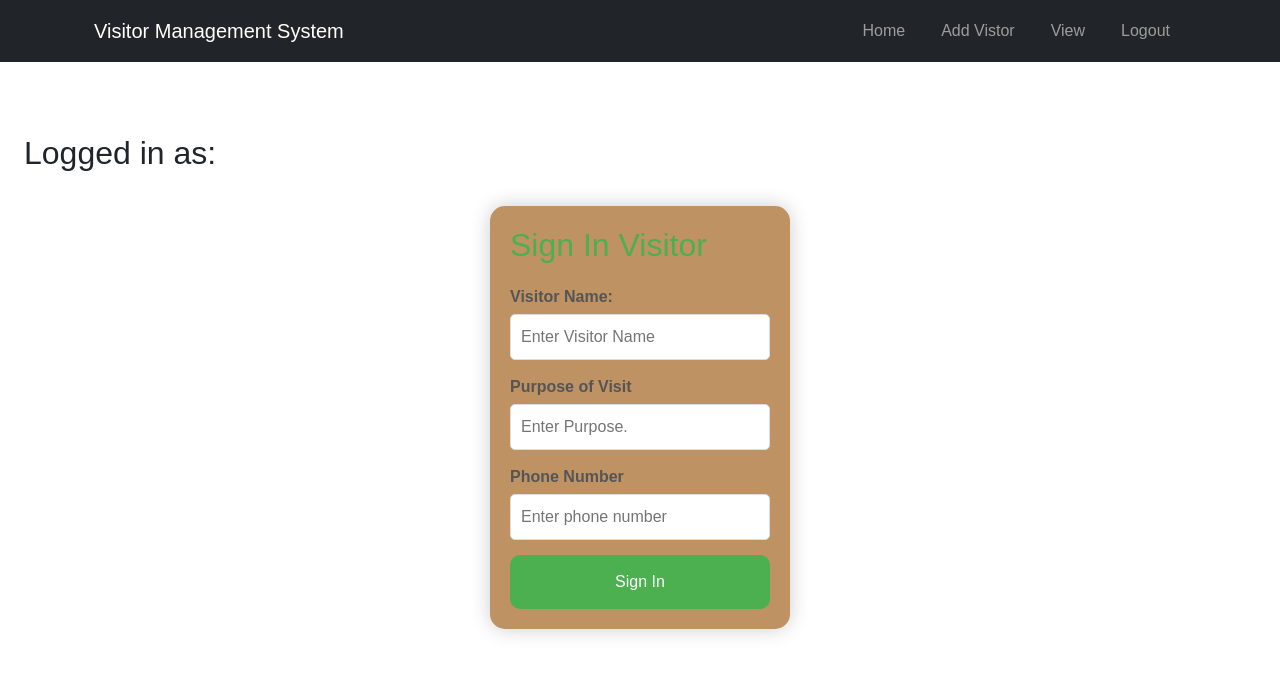
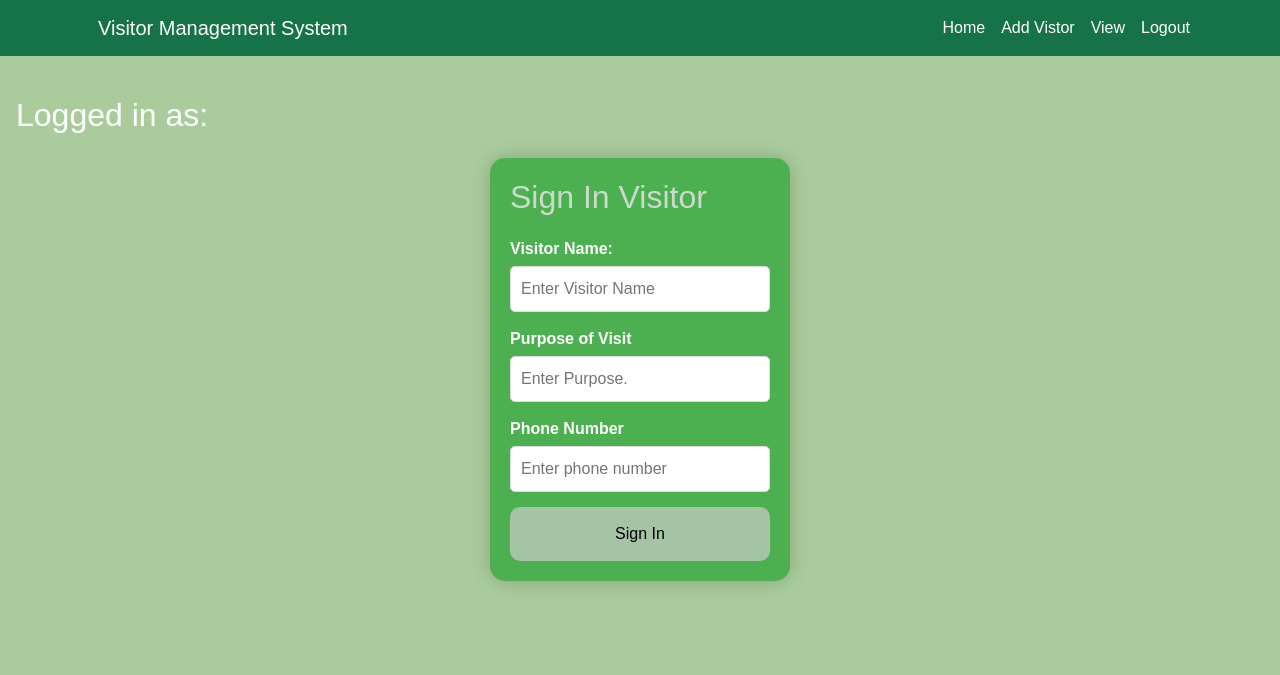
Before and after one commit to specialyas/Visitor-management-System, a PHP site: page /user/add_visitor.php in a window 1280 px wide. Shown: the top 675 px of the page. Run offline with PHP 8.4, Linux system fonts and the light colour scheme; the visitor is signed in with stand-in values (Sample User, id 1); data that the repository does not hold is empty.

Commit message:
improve styling

```diff
--- a/css/new_style.css
+++ /dev/null
@@ -1,3 +0,0 @@
-body{
-    background-color: black;
-}
--- a/css/style.css
+++ b/css/style.css
@@ -2,15 +2,15 @@ body {
     font-family: Arial, sans-serif;
     margin: 0;
     padding: 0;
-
+    background-color: #aacc9d;
 }
 
 .main {
-    background-color: #BF9264;
+    background-color: #4caf50;
     border-radius: 15px;
     box-shadow: 0 0 20px rgba(0, 0, 0, 0.2);
     padding: 20px;
-    margin: 10px auto;
+    margin: auto;
     width: 300px;
     display: flex;
     justify-content: center;
@@ -18,7 +18,7 @@ body {
 }
 
 .main h2 {
-    color: #4caf50;
+    color: #cadbcb;
     margin-bottom: 20px;
 }
 
@@ -55,7 +55,7 @@ button[type="submit"] {
     opacity: 0;
     transition: opacity 0.5s ease-in-out;
 }
-
+/*
 .navbar ul {
     list-style: none;
     padding: 0;
@@ -73,9 +73,78 @@ button[type="submit"] {
     border-radius: 5px;
     transition: background 0.3s;
 }
-
-.navbar a.active {
-    background: #007bff; /* Highlight color */
+*/
+.nav-link:hover {
+    color: #157347 !important;
+    background-color: #aacc9d;
+}
+/* #navbar a.active {
+    background: #007bff;
     color: white;
     font-weight: bold;
-}
+}  */
+
+        /* Navbar styling */
+        .navbar {
+            background-color: #157347;
+        }
+        .navbar:hover {
+                        background-color: #157347;
+
+        }
+        .navbar-brand, .navbar-nav .nav-link {
+            color: white;
+        }
+
+        /* Sidebar styling */
+        .sidebar {
+            background-color: #b3e5fc;
+            padding: 20px;
+            height: 100vh;
+        }
+
+        /* Search box styling */
+        .search-box {
+            background: white;
+            padding: 15px;
+            border-radius: 5px;
+        }
+
+        /* Input field background */
+        .form-control {
+            background: #f1f1f1;
+        }
+
+        /* Search and Clear button styling */
+        .search-btn, .clear-btn {
+            width: 100%;
+        }
+        .clear-btn {
+            background-color: #dc3545;
+            color: white;
+        }
+
+        /* Visitor card styling */
+        .visitor-card {
+            background: white;
+            border-radius: 8px;
+            box-shadow: 0px 4px 8px rgba(0, 0, 0, 0.1);
+            padding: 15px;
+            margin-bottom: 20px;
+        }
+        .pagination {
+            display: flex;
+            justify-content: center;
+            margin-top: 20px;
+        }
+        .page-link {
+            color: #007bff;
+            border: 1px solid #007bff;
+        }
+        .page-link:hover {
+            background-color: #157347;
+            color: white;
+        }
+        .error-alert {
+            margin-bottom: 15px;
+        }
--- a/css/visitorFormStyles.css
+++ b/css/visitorFormStyles.css
@@ -17,7 +17,7 @@ nav {
     align-items: flex-start; /* Changed from center to flex-start to prevent centering vertically */
     min-height: calc(100vh - 60px); /* Adjust height minus the height of the navbar */
 /*     padding-top: 20px; /* Adjust the space between navbar and form */
-  background-color: #f0f0f0; /* Ensure the background color is distinct */
+  background-color: #93c0a2; /* Ensure the background color is distinct */
     border: 1px dotted red;
 }
 
@@ -55,8 +55,8 @@ button[type="submit"] {
     padding: 15px;
     border-radius: 10px;
     border: none;
-    background-color: #4caf50;
-    color: white;
+    background-color: #e4ece5;
+    color: black;
     cursor: pointer;
     width: 100%;
     font-size: 16px;
--- a/user/add_visitor.php
+++ b/user/add_visitor.php
@@ -5,9 +5,7 @@ session_start();
 
 $email = $_SESSION['email']; // Fetch the email from the session
 
-
 $username = getUsernameByEmail($conn, $email);
-
 ?>
 
 <!DOCTYPE html>
@@ -21,6 +19,23 @@ $username = getUsernameByEmail($conn, $email);
 
     <title>HTML Registration Form</title>
     <style>
+        body{
+            color: #fff
+        }
+        button[type="submit"] {
+        padding: 15px;
+        border-radius: 10px;
+        border: none;
+        background-color:rgb(165, 196, 166);
+        color: black;
+        cursor: pointer;
+        width: 100%;
+        font-size: 16px;
+}
+
+label{
+    color: #fff;
+}
 
     </style>
 </head>
@@ -29,8 +44,8 @@ $username = getUsernameByEmail($conn, $email);
 
 <?php include 'inc/nav.php'; ?>
 
-<div>
-        <h2 class="p-4 mt-5"><?php echo "Logged in as: " . ucfirst("$username") ?></h2>
+<div class="username">
+        <h2 class="p-3"><?php echo "Logged in as: " . ucfirst("$username") ?></h2>
     </div>
     <div class="main">
     <form method="POST" action="check_in_visitor.php">
@@ -45,7 +60,7 @@ $username = getUsernameByEmail($conn, $email);
             <input type="tel" class="input" name="phone_number" placeholder="Enter phone number" id="phone_number">
 
 
-            <button type="submit">Sign In</button>
+            <button type="submit" class="sign-in">Sign In</button>
 
         </form>
     </div>
@@ -53,8 +68,4 @@ $username = getUsernameByEmail($conn, $email);
 
 
 </body>
-
-
-
-
 </html>
--- a/user/inc/nav.php
+++ b/user/inc/nav.php
@@ -1,13 +1,13 @@
-<nav class="navbar navbar-expand-sm navbar-dark bg-dark mb-4">
+<nav class="navbar navbar-expand-sm  navbar-fixed-top  mb-4">
         <div class="container">
-            <a class="navbar-brand" href="#">Visitor Management System</a>
+            <a class="navbar-brand nav-link" href="../user/index.php">Visitor Management System</a>
             <button class="navbar-toggler" type="button" data-bs-toggle="collapse" data-bs-target="#navbarNav" aria-controls="navbarNav" aria-expanded="false" aria-label="Toggle navigation">
                 <span class="navbar-toggler-icon"></span>
             </button>
-            <div class="collapse navbar-collapse" id="navbarNav">
+            <div class="collapse navbar-collapse" id="navbar">
                 <ul class="navbar-nav ms-auto">
                     <li class="nav-item">
-                        <a class="nav-link" href="../user/user_dashboard.php" class="<?= $current_page == '../user/user_dashboard.php' ? 'active' : '' ?>">Home</a>
+                        <a href="../user/index.php" class=" nav-link <?= $current_page == '../user/user_dashboard.php' ? 'active' : '' ?>">Home</a>
                     </li>
                     <li class="nav-item">
                         <a href="../user/add_visitor.php" class="nav-link <?= $current_page == '../user/add_visitor.php' ? 'active' : '' ?>">Add Vistor</a>
@@ -15,9 +15,6 @@
                     <li class="nav-item">
                         <a href="query_data.php" class="nav-link">View</a>
                     </li>
-                    <!-- <li class="nav-item">
-                        <a href="../user/checked_out_visitors.php" class="nav-link <?= $current_page == '../user/checked_out_visitors.php' ? 'active' : '' ?>">CheckedOut Vistors</a>
-                    </li> -->
                     <li class="nav-item">
                     <a class="nav-link" href="../logout.php">Logout</a>
                     </li>
@@ -30,11 +27,3 @@
     <?php
 $current_page = basename($_SERVER['PHP_SELF']); // Get the current page name
 ?>
-<!-- <nav class="navbar">
-    <ul>
-        <li><a href="dashboard.php" class="<?= $current_page == 'dashboard.php' ? 'active' : '' ?>">Dashboard</a></li>
-        <li><a href="visitors.php" class="<?= $current_page == 'visitors.php' ? 'active' : '' ?>">Visitors</a></li>
-        <li><a href="reports.php" class="<?= $current_page == 'reports.php' ? 'active' : '' ?>">Reports</a></li>
-        <li><a href="settings.php" class="<?= $current_page == 'settings.php' ? 'active' : '' ?>">Settings</a></li>
-    </ul>
-</nav> -->
```
Also changed, not shown: user/index.php (+3 -5 lines), user/query_data.php (+15 -6 lines), user/visitor_badge.php (+65 -48 lines), css/login.css (line endings or trailing spaces).
